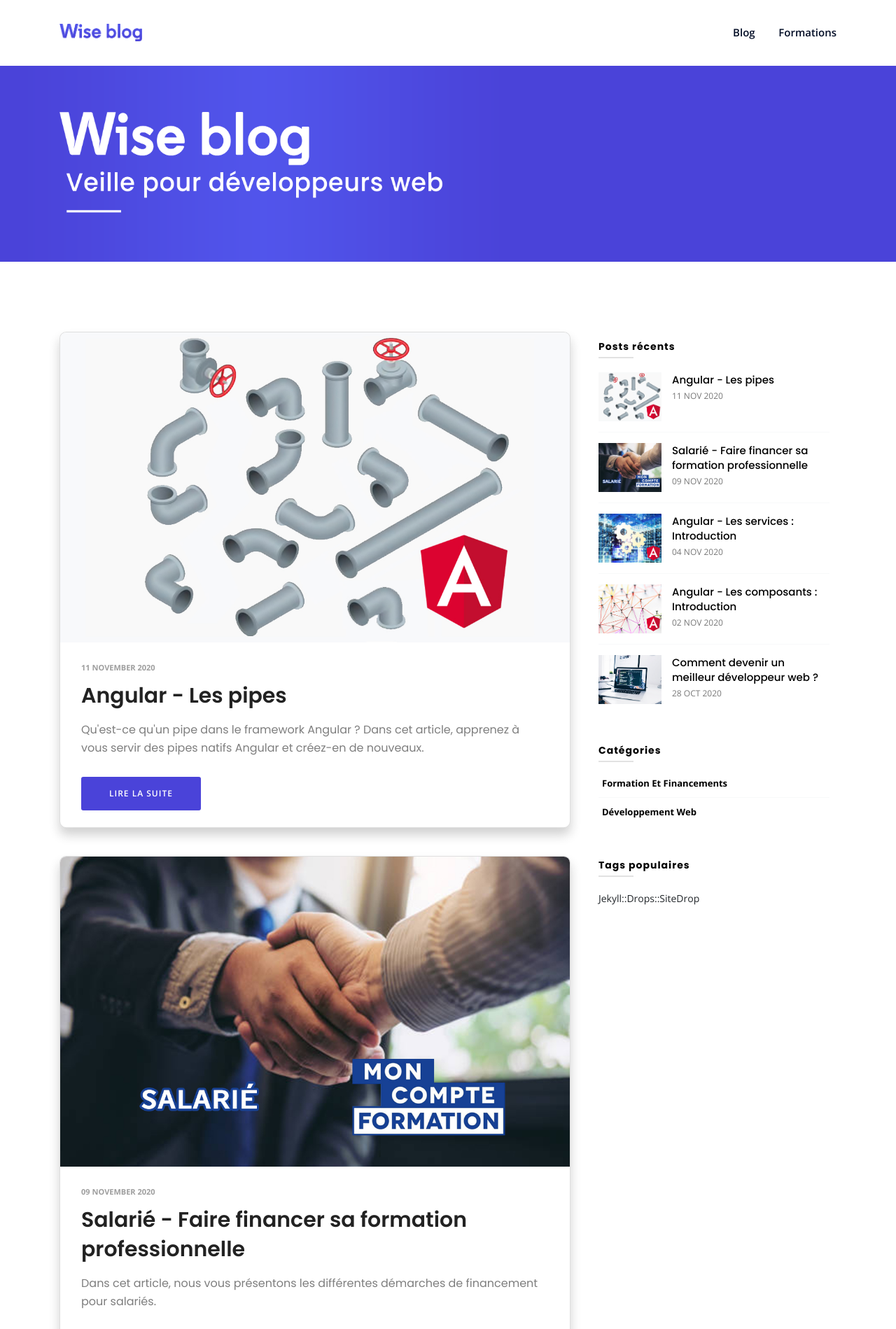
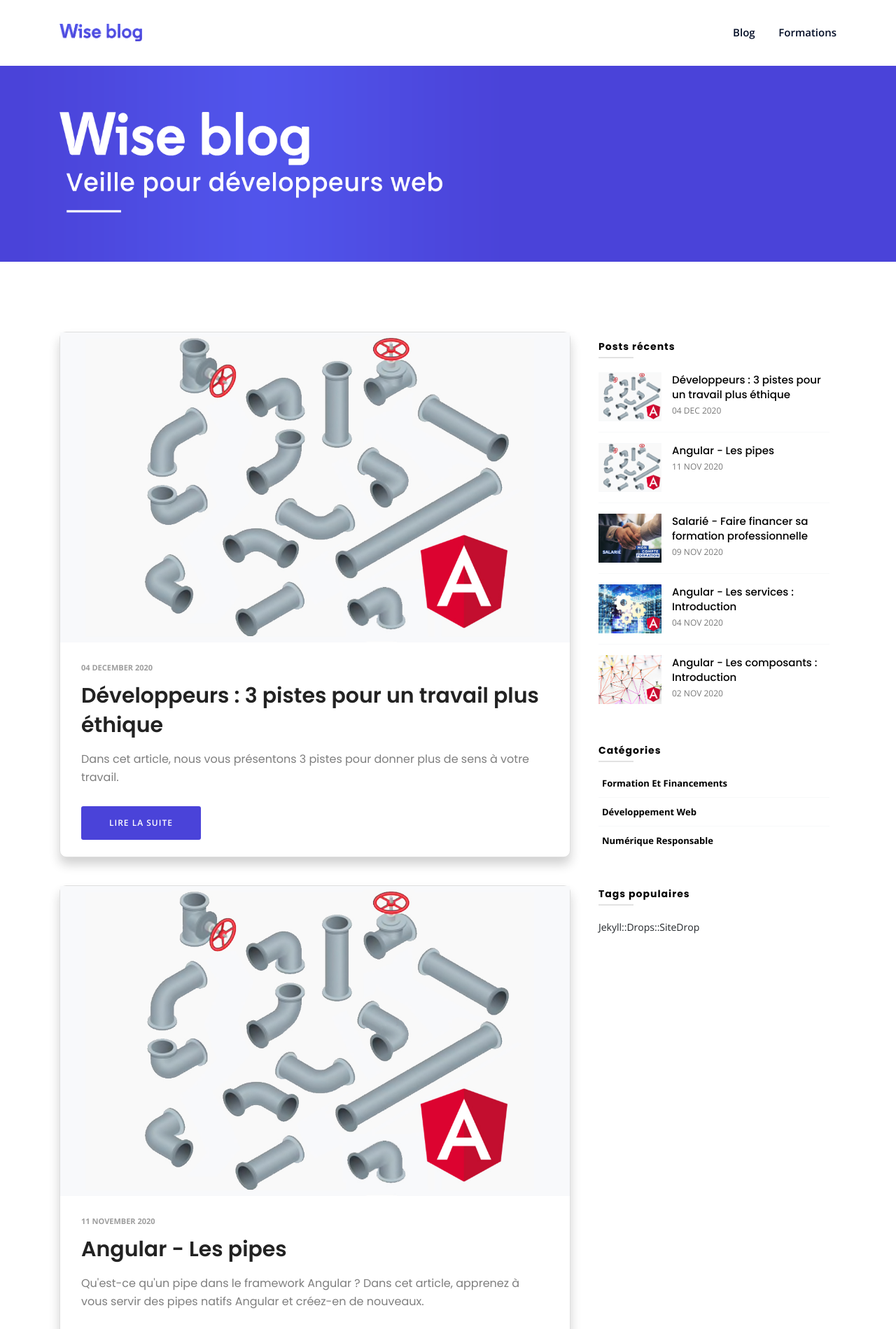
Before and after one commit to hubergerard/blog-codewise, a Jekyll site: the page built from index.html, in a window 1280 px wide. Shown: the top 1899 px of the page at 70% size. Built offline with Jekyll 4.4.1, drawn with Linux system fonts in a browser that asks for light colours; the list of posts is cut into pages by our own code; some of the changed lines change nothing that is shown; some of the changed text lies outside the part shown.

Commit message:
fix blog wrapper + new post

```diff
--- /dev/null
+++ b/_posts/2020-12-03-developpeur-travail-ethique.html
@@ -0,0 +1,131 @@
+---
+layout: post
+title: "Développeurs : 3 pistes pour un travail plus éthique"
+date: 2020-12-04 10:49:32 +0100
+description: "Dans cet article, nous vous présentons 3 pistes pour donner plus de sens à votre travail."
+tags: developpement web travail ethique startup freelance
+categories: [Numérique responsable]
+author: "huber"
+post_image: "/assets/img/blog/angular-pipes/angular-pipes.jpg"
+toc-text-mode: false
+toc-depth: 4
+---
+
+<p>Dans cet article, nous vous présentons 3 pistes pour donner plus de sens à votre travail.</p>
+
+<div id="toc" class="blog-toc"></div>
+
+<a id="entreprise-ethique" class="anchor"></a>
+<h2>Travailler pour une entreprise qui partage votre éthique</h2>
+
+<p>
+    Pendant mes années en tant que développeur, j'ai longtemps chercher à rejoindre une entreprise éthique.
+</p>
+<p>
+    Je me suis vite rendu compte que c'était une mission ardue.
+</p>
+<p>
+    Cependant, après une multitude d'entretiens d'embauche, j'ai pu en croiser quelques-unes qui semblaient sincèrement engagées.
+</p>
+<p>
+    Donc je vous partage mon retour d'expérience, en espérant que ça serve aux autres développeurs qui cherchent un job plus éthique !
+</p>
+
+<a id="reperer-entreprise-ethique" class="anchor"></a>
+<h3>Comment repérer une entreprise éthique ?</h3>
+
+<p>
+    Vous pouvez vérifier plusieurs choses :
+</p>
+<ul>
+    <li>L'entreprise est-elle labellisée ESR ?</li>
+    <li>Possède-t'elle des filiales dans des pays où la main d'oeuvre et moins chère ? </li>
+    <li>Comment les employés notent-ils cet entreprise sur Internet ?</li>
+    <li>Quel genre de contenu est partagé sur les réseaux sociaux ? </li>
+    <li>Une part de ces contenus concerne-t'elle des sujets comme l'écologie, les conditions de travail ?</li>
+    <li>Quelle est le coût en ressources naturelles de cette société ?</li>
+    <li>Des avantages employés (congé parental rallongé, primes, intéressements) sont-ils mis en avant dans les offres d'emploi ?</li>
+</ul>
+
+<p>N'oubliez pas que l'éthique d'une entreprise, c'est avant tout sa manière de gérer ses relations humaines (fournisseurs, partenaires, clients, employés)</p>
+<p>Observer avec qui collabore une entreprise vous apportera énormément d'informations sur leur mentalité.</p>
+
+<a id="rejoindre-entreprise-ethique" class="anchor"></a>
+<h3>Obtenir le job que vous voulez vraiment</h3>
+
+<p>Pour obtenir ce job il vous faudra réunir 2 atouts.</p>
+
+<p>En premier, des compétences désirées par ces entreprises. Normal. Si vous êtes développeur, cela veut dire être à jour sur les technos qu'elles utilisent.</p>
+
+<p>Et deuxièmement, il vous faudra le courage de dire... non.</p>
+<p>Car la principale barrière entre vous et cet emploi, c'est la masse d'opportunités non-éthiques que votre chemin croisera avant de trouver ce qu'il vous faut.</p>
+<p>Prévoyez que chercher une entreprise à forte éthique vous demandera du temps. Vous vous rendrez parfois compte en plein entretien d'embauche que ça ne passe pas.</p>
+<p>Et il va falloir dire non !</p>
+
+
+<a id="travailler-en-startup" class="anchor"></a>
+<h2>Rejoindre une start-up</h2>
+
+<p>
+    Les start-up représentent une énorme opportunité pour donner du sens à son travail.
+</p>
+
+<a id="pourquoi-travailler-en-startup" class="anchor"></a>
+<h3>Pourquoi une start-up ?</h3>
+
+<p>
+    Et cela pour 2 raisons :
+</p>
+<ul>
+    <li>Elles sont souvent fondées par une génération plus jeune et plus exigeante au niveau éthique.</li>
+    <p> La start-up est un moyen de donner vie à une idée. Donc le concept attire une bonne partie des gens motivés pour changer les choses.</li>
+    <li>Elles ont besoin de talents mais n'ont pas de moyens.</li>
+    <p> Et comment elles se débrouillent pour faire travailler dur des talents à salaire pas trop élevé ?</p>
+    <p> En amenant une dimension humaine et éthique très forte.</p>
+    <p> En offrant des intéressements, des responsabilités, des opportunités, de la souplesse de travail, un challenge intéressant.</p>
+</ul>
+
+<p>Donc pensez bien à faire un tour d'horizon des start-ups lors de votre prospection d'offres et d'entreprises.</p>
+
+<a id="comment-travailler-en-startup" class="anchor"></a>
+<h3>Comment rejoindre une start-up ?</h3>
+
+<p>Les start-ups s'intéressent en priorité au profil humain. </p>
+<p>Elles s'intéressent surtout de savoir que vous êtes capable de vous intégrer, de devenir autonome rapidement et de gérer des responsabilités.</p>
+<p>En 2 mots : soft skills</p>
+<p>Au niveau des technos, les startups sont très tournées vers l'environnement JS (React.js/Angular/Vue.js/Node.js).</p>
+<p>Elles font souvent ce choix car leur priorité absolue est la rapidité d'évolution du code.</p>
+<p>Côté backend, elles évitent généralement les technos "lourdes" telles que Java/Spring ou C#/.NET, réputées pour leur stabilité mais longues à mettre en place.</p>
+<p>Elles s'orientent donc plus souvent vers du Node.js/Express ou un framework PHP.</p>
+<p>Vous savez ce qu'il vous reste à travailler !</p>
+
+<a id="devenir-independant" class="anchor"></a>
+<h2>Devenir indépendant</h2>
+
+<p>
+    3ème piste pour une éthique forte au travail : devenir entrepreneur et la créer soi-même.
+</p>
+<div class="quote-block">
+    <i class="fa fa-info-circle quote-icon" aria-hidden="true"></i>
+    <div class="quote">
+        Chez les développeurs la porte d'entrée la plus aisée vers l'entrepreunariat est le freelancing.
+    </div>
+</div>
+<p> Devenir indépendant c'est quitter le salariat, et avec : l'obligation de respecter l'éthique de son employeur. </p>
+<p> Attention cependant. </p>
+<p> Quand on devient indépendant on continue de dépendre d'autres gens (paradoxalement). </p>
+<p> Simplement ce ne sont plus des employeurs mais des clients, fournisseurs et partenaires. </p>
+<p> Donc ça demande au final de gérer bien plus de relations externes.</p>
+<p> Créer une éthique pour votre entreprise vous demandera une triple dose d'efforts par rapport à si vous rejoignez celle de quelqu'un.</p>
+<p> Mais comme vous avez le contrôle sur toutes les interactions, les possibilités de résultats sont infiniement plus élevées !</p>
+
+<a id="conclusion" class="anchor"></a>
+<h2>Conclusion</h2>
+<p>J'espère sincèrement que cet article vous sera utile. </p>
+<p>Proposez-moi en commentaire d'autres pistes à explorer pour aider nos chers collègues developpeurs à trouver un travail plus éthique !</p>
+<a id="more-information" class="anchor"></a>
+<h2>Sources</h2>
+<ul>
+    <li>Les pipes natifs Angular : <a href="https://angular.io/api/common#pipes" target="_blank">Documentation @angular/common</a></li>
+    <li>Guide Angular - Les pipes : <a href="https://angular.io/guide/pipes" target="_blank">Transforming Data Using Pipes</a></li>
+</ul>
--- a/assets/css/style.css
+++ b/assets/css/style.css
@@ -1864,7 +1864,7 @@
 .blog-wrapper {
     background: #fff;
     overflow: hidden;
-    padding: 0px;
+    padding: 20px;
 }
 
 .home-blog-wrapper {
--- a/index.html
+++ b/index.html
@@ -9,7 +9,7 @@
         <div class="row">
             <div class="col-lg-8 blog-post-items">
               {% for post in paginator.posts %}
-                <div class="blog-wrapper mb-40 card shadow">
+                <div class="mb-40 card shadow">
                     <div class="blog-thumb">
                         <a href="{{post.url}}">
                             <img class="img-fluid" src="{{post.post_image}}" alt="{{post.title}}"/>
```
Also changed, not shown: assets/img/bandeaux/ecrivez-nous.jpg.
